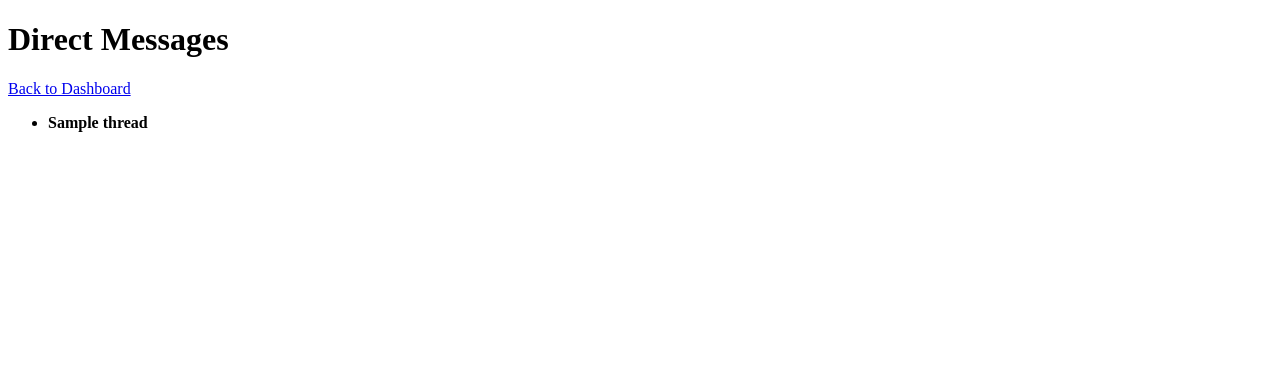
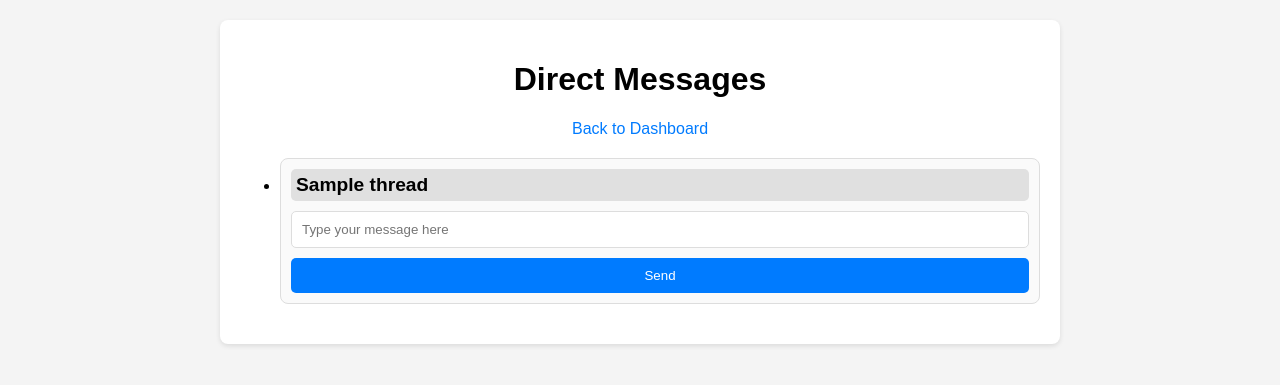
Before and after one commit to hirotomoki12345/instagram, a Flask app: template templates/dm.html in a window 1280 px wide. Shown: the top 385 px of the page. Run offline with Flask 3, Linux system fonts and the light colour scheme; the template is opened without the code that fills it: most values are stand-ins (such as "Sample title", 1, 10 or a date in 2020).

Commit message:
Update dm.html

```diff
--- a/templates/dm.html
+++ b/templates/dm.html
@@ -3,22 +3,170 @@
 <head>
     <meta charset="UTF-8">
     <meta name="viewport" content="width=device-width, initial-scale=1.0">
-    <title>DM</title>
+    <title>Direct Messages</title>
+    <style>
+        body {
+            font-family: Arial, sans-serif;
+            background-color: #f4f4f4;
+            margin: 0;
+            padding: 20px;
+        }
+        h1 {
+            text-align: center;
+        }
+        .container {
+            max-width: 800px;
+            margin: 0 auto;
+            background: #fff;
+            padding: 20px;
+            border-radius: 8px;
+            box-shadow: 0 2px 5px rgba(0,0,0,0.1);
+        }
+        .thread {
+            margin-bottom: 20px;
+            border: 1px solid #ddd;
+            border-radius: 8px;
+            padding: 10px;
+            background: #fafafa;
+        }
+        .thread strong {
+            cursor: pointer;
+            display: block;
+            font-size: 1.2em;
+            padding: 5px;
+            background: #e0e0e0;
+            border-radius: 5px;
+            transition: background 0.3s;
+        }
+        .thread strong:hover {
+            background: #d0d0d0;
+        }
+        .messages {
+            margin-left: 20px;
+        }
+        .message {
+            margin-bottom: 5px;
+            padding: 5px;
+            background: #fff;
+            border-radius: 5px;
+            box-shadow: 0 1px 3px rgba(0,0,0,0.1);
+        }
+        .thread-content {
+            display: none;
+        }
+        .thread-content.show {
+            display: block;
+        }
+        form {
+            margin-top: 10px;
+            display: flex;
+            flex-direction: column;
+        }
+        input[type="text"] {
+            padding: 10px;
+            border: 1px solid #ddd;
+            border-radius: 5px;
+            margin-bottom: 10px;
+        }
+        button {
+            padding: 10px;
+            border: none;
+            border-radius: 5px;
+            background: #007bff;
+            color: #fff;
+            cursor: pointer;
+            transition: background 0.3s;
+        }
+        button:disabled {
+            background: #cccccc;
+            cursor: not-allowed;
+        }
+        button:hover:not(:disabled) {
+            background: #0056b3;
+        }
+    </style>
 </head>
 <body>
+    <div class="container">
         <h1>Direct Messages</h1>
-    <a href="{{ url_for('dashboard') }}">Back to Dashboard</a>
-    <ul>
+        <a href="{{ url_for('dashboard') }}" style="display: block; text-align: center; margin-bottom: 20px; color: #007bff; text-decoration: none;">Back to Dashboard</a>
+        <ul id="threads">
             {% for thread in inbox %}
-            <li>
-                <strong>{{ thread.thread_title }}</strong>
-                <ul>
+                <li class="thread" data-thread-id="{{ thread.id }}">
+                    <strong class="thread-title">{{ thread.thread_title }}</strong>
+                    <ul class="messages thread-content">
                         {% for message in thread.messages %}
-                        <li>{{ message.text }}</li>
+                            <li class="message">{{ message.text }}</li>
                         {% endfor %}
                     </ul>
+                    <form action="{{ url_for('send_dm', thread_id=thread.id) }}" method="post" class="dm-form">
+                        <input type="text" name="message" placeholder="Type your message here" required>
+                        <button type="submit">Send</button>
+                    </form>
                 </li>
             {% endfor %}
         </ul>
+    </div>
+
+    <script>
+        document.querySelectorAll('.thread-title').forEach(title => {
+            title.addEventListener('click', (event) => {
+                const content = event.target.nextElementSibling;
+                content.classList.toggle('show');
+            });
+        });
+
+        document.querySelectorAll('.dm-form').forEach(form => {
+            form.addEventListener('submit', (event) => {
+                const button = form.querySelector('button');
+                button.disabled = true;
+                button.textContent = 'Sending...';
+            });
+        });
+
+        function updateDMs() {
+            fetch('{{ url_for('fetch_dms') }}')
+                .then(response => response.json())
+                .then(data => {
+                    // 更新処理
+                    const threads = document.getElementById('threads');
+                    threads.innerHTML = '';  // 古い内容をクリア
+
+                    data.inbox.forEach(thread => {
+                        const threadElement = document.createElement('li');
+                        threadElement.className = 'thread';
+                        threadElement.setAttribute('data-thread-id', thread.id);
+                        threadElement.innerHTML = `
+                            <strong class="thread-title">${thread.thread_title}</strong>
+                            <ul class="messages thread-content">
+                                ${thread.messages.map(message => `<li class="message">${message.text}</li>`).join('')}
+                            </ul>
+                            <form action="/send_dm/${thread.id}" method="post" class="dm-form">
+                                <input type="text" name="message" placeholder="Type your message here" required>
+                                <button type="submit">Send</button>
+                            </form>
+                        `;
+                        threads.appendChild(threadElement);
+                    });
+
+                    document.querySelectorAll('.thread-title').forEach(title => {
+                        title.addEventListener('click', (event) => {
+                            const content = event.target.nextElementSibling;
+                            content.classList.toggle('show');
+                        });
+                    });
+
+                    document.querySelectorAll('.dm-form').forEach(form => {
+                        form.addEventListener('submit', (event) => {
+                            const button = form.querySelector('button');
+                            button.disabled = true;
+                            button.textContent = 'Sending...';
+                        });
+                    });
+                });
+        }
+
+        setInterval(updateDMs, 30000);  // 30秒ごとに更新
+    </script>
 </body>
 </html>
```
Lines whose indentation alone changed are shown as unchanged.
